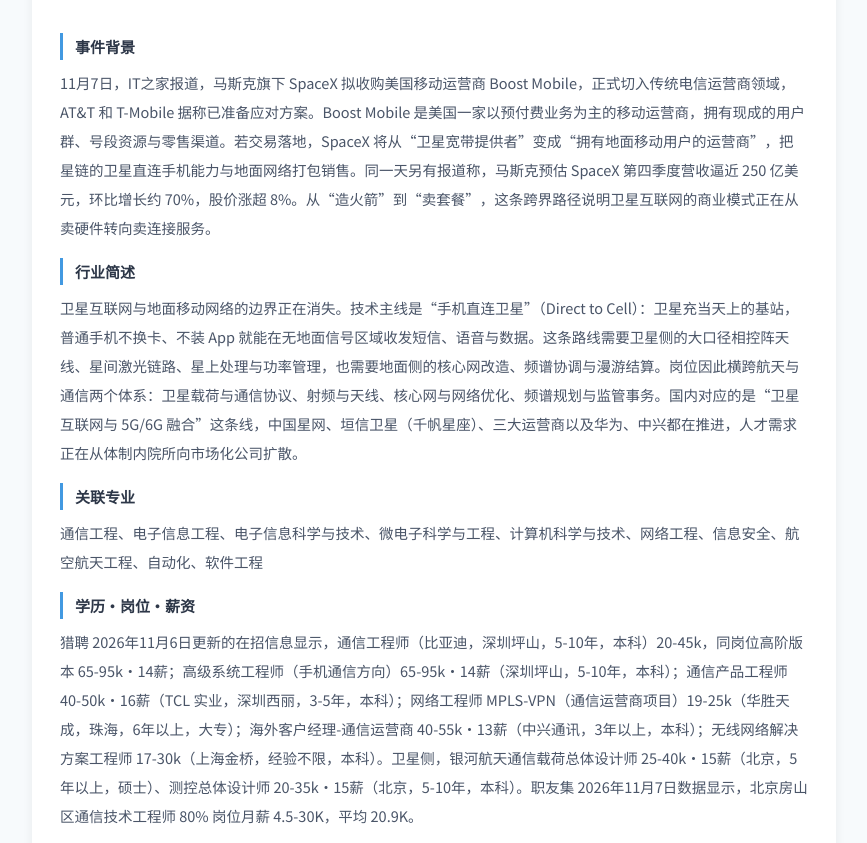
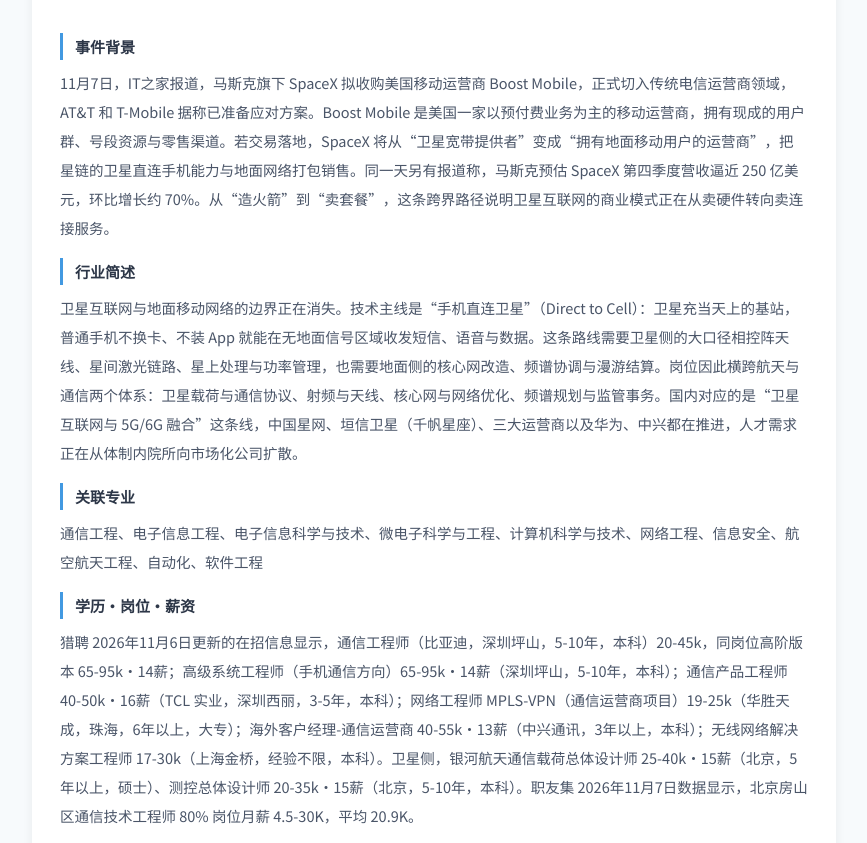
Before and after one commit to bear-gif/gaodun-briefing, a plain HTML site: page briefing_2026-11-07.html in a window 1280 px wide. Shown: the part 6135-6978 px from the top of the page, without its empty margins (206-1073 px from the left). Drawn offline with Linux system fonts and the light colour scheme.

Commit message:
chore: 更新第83期简报 (2026-11-07) - briefing_2026-11-07.html

```diff
--- a/briefing_2026-11-07.html
+++ b/briefing_2026-11-07.html
@@ -166,7 +166,7 @@ body{font-family:'Noto Sans SC',-apple-system,BlinkMacSystemFont,'Segoe UI','Pin
   <div class="meta"><span>📰 IT之家</span><span>🕓 2026-11-07</span></div>
   <div class="content">
     <h3 class="sub-title sc">事件背景</h3>
-    <p>11月7日，IT之家报道，马斯克旗下 SpaceX 拟收购美国移动运营商 Boost Mobile，正式切入传统电信运营商领域，AT&T 和 T-Mobile 据称已准备应对方案。Boost Mobile 是美国一家以预付费业务为主的移动运营商，拥有现成的用户群、号段资源与零售渠道。若交易落地，SpaceX 将从“卫星宽带提供者”变成“拥有地面移动用户的运营商”，把星链的卫星直连手机能力与地面网络打包销售。同一天另有报道称，马斯克预估 SpaceX 第四季度营收逼近 250 亿美元，环比增长约 70%，股价涨超 8%。从“造火箭”到“卖套餐”，这条跨界路径说明卫星互联网的商业模式正在从卖硬件转向卖连接服务。</p>
+    <p>11月7日，IT之家报道，马斯克旗下 SpaceX 拟收购美国移动运营商 Boost Mobile，正式切入传统电信运营商领域，AT&T 和 T-Mobile 据称已准备应对方案。Boost Mobile 是美国一家以预付费业务为主的移动运营商，拥有现成的用户群、号段资源与零售渠道。若交易落地，SpaceX 将从“卫星宽带提供者”变成“拥有地面移动用户的运营商”，把星链的卫星直连手机能力与地面网络打包销售。同一天另有报道称，马斯克预估 SpaceX 第四季度营收逼近 250 亿美元，环比增长约 70%。从“造火箭”到“卖套餐”，这条跨界路径说明卫星互联网的商业模式正在从卖硬件转向卖连接服务。</p>
     <h3 class="sub-title sc">行业简述</h3>
     <p>卫星互联网与地面移动网络的边界正在消失。技术主线是“手机直连卫星”（Direct to Cell）：卫星充当天上的基站，普通手机不换卡、不装 App 就能在无地面信号区域收发短信、语音与数据。这条路线需要卫星侧的大口径相控阵天线、星间激光链路、星上处理与功率管理，也需要地面侧的核心网改造、频谱协调与漫游结算。岗位因此横跨航天与通信两个体系：卫星载荷与通信协议、射频与天线、核心网与网络优化、频谱规划与监管事务。国内对应的是“卫星互联网与 5G/6G 融合”这条线，中国星网、垣信卫星（千帆星座）、三大运营商以及华为、中兴都在推进，人才需求正在从体制内院所向市场化公司扩散。</p>
     <h3 class="sub-title sc">关联专业</h3>
```
